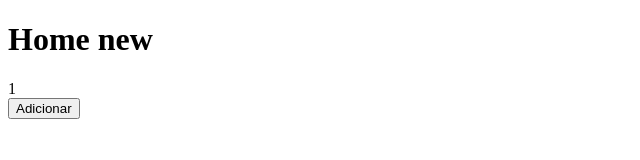
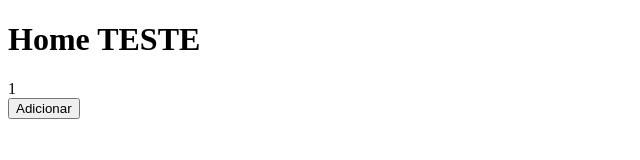
Before and after one commit to lnsiqueira/demo_next, a Next.js app: page / in a window 1280 px wide. Shown: the top 160 px of the page, without its empty margins (0-640 px from the left). Built offline with nearby package versions, Linux system fonts and the light colour scheme.

Commit message:
nova branch

```diff
--- a/pages/index.js
+++ b/pages/index.js
@@ -4,7 +4,7 @@ import { useState } from 'react';
 function Home() {
     return (
         <div>
-            <h1>Home new</h1>
+            <h1>Home TESTE</h1>
             <Contador />
         </div>
 
```
